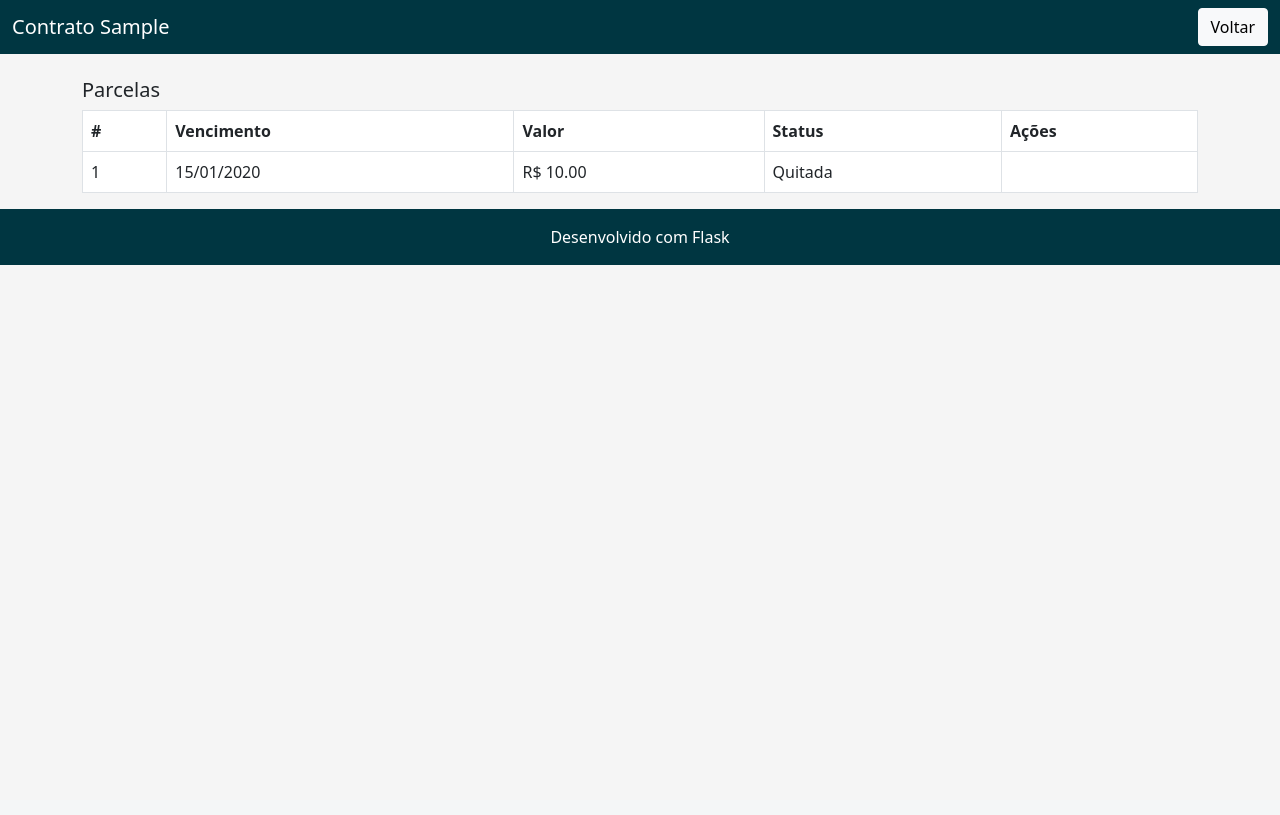
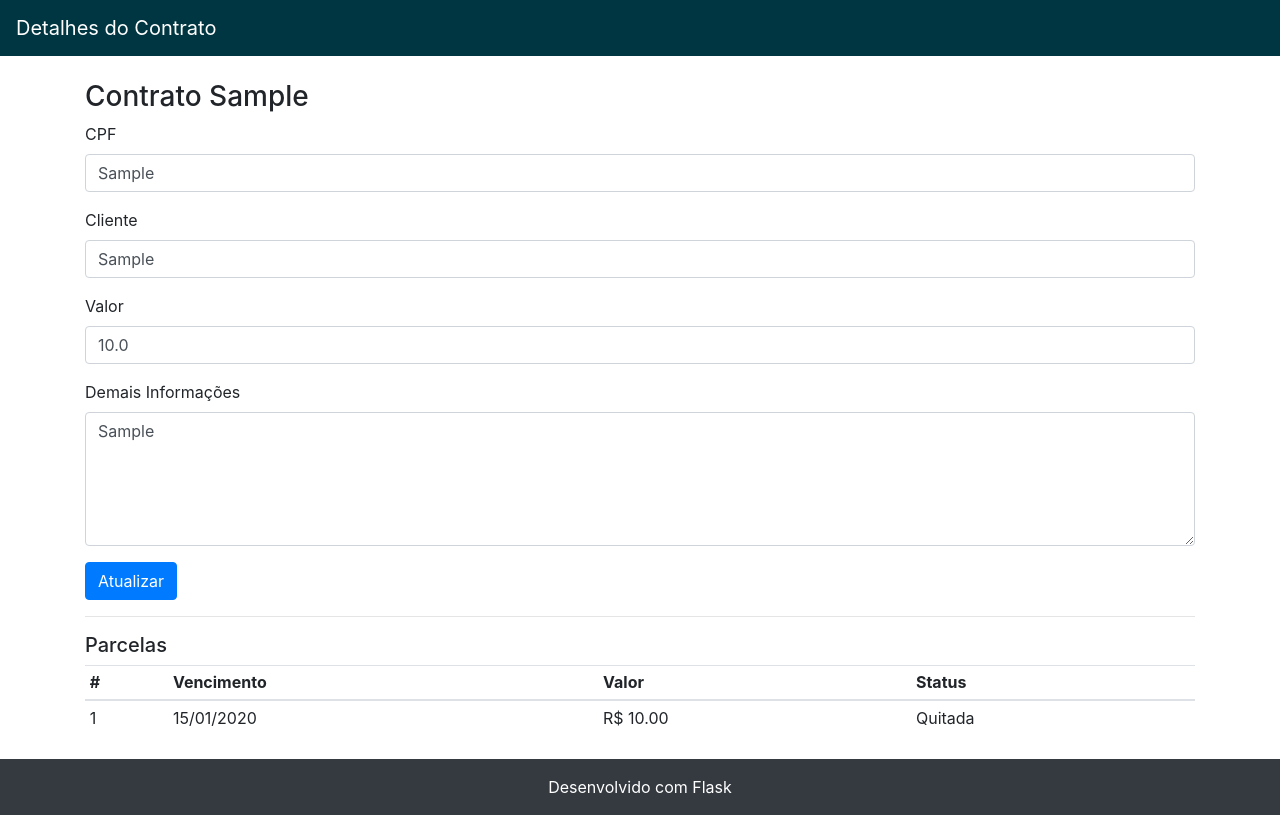
Before and after one commit to felipe4128/Contratos_cobranca, a Flask app: page /contrato/1 in a window 1280 px wide. Before the commit the page ends 265 px from the top, so only its background shows below. Run offline with Flask 3, Linux system fonts and the light colour scheme; tables that the repository leaves empty hold one stand-in row (values such as "Sample post").

Commit message:
Aplica últimas alterações

```diff
--- a/app.py
+++ b/app.py
@@ -1,41 +1,46 @@
-import os
-from datetime import datetime, timedelta
-
 from flask import Flask, render_template, request, redirect, url_for, send_file
 from flask_sqlalchemy import SQLAlchemy
+from datetime import datetime, timedelta
+import os
 import pandas as pd
 
 app = Flask(__name__)
 base_dir = os.path.abspath(os.path.dirname(__file__))
 app.config['SQLALCHEMY_DATABASE_URI'] = 'sqlite:///' + os.path.join(base_dir, 'credito.db')
 app.config['SQLALCHEMY_TRACK_MODIFICATIONS'] = False
-db = SQLAlchemy(app)
 
 @app.context_processor
 def inject_colors():
-    return dict(cor_primaria="#00AE9D", cor_escura="#003641", cor_secundaria="#C9D200")
+    return dict(
+        cor_primaria="#00AE9D",
+        cor_escura="#003641",
+        cor_secundaria="#C9D200"
+    )
+
+db = SQLAlchemy(app)
 
 class Contrato(db.Model):
-    id = db.Column(db.Integer, primary_key=True)
-    cpf = db.Column(db.String(14), nullable=True)
-    data_contrato = db.Column(db.Date, nullable=True)
-    cliente = db.Column(db.String(100), nullable=True)
-    numero = db.Column(db.String(50), nullable=True)
-    tipo_contrato = db.Column(db.String(50), nullable=True)
-    garantia = db.Column(db.String(100), nullable=True)
-    valor = db.Column(db.Float, nullable=True)
-    parcelas = db.Column(db.Integer, default=0)
-    parcelas_restantes = db.Column(db.Integer, default=0)
-    vencimento_parcelas = db.Column(db.Date, nullable=True)
+    id                   = db.Column(db.Integer, primary_key=True)
+    cpf                  = db.Column(db.String(14), nullable=True)
+    data_contrato        = db.Column(db.Date, nullable=True)
+    cliente              = db.Column(db.String(100), nullable=True)
+    numero               = db.Column(db.String(50), nullable=True)
+    tipo_contrato        = db.Column(db.String(50), nullable=True)
+    garantia             = db.Column(db.String(100), nullable=True)
+    valor                = db.Column(db.Float, nullable=True)
+    parcelas             = db.Column(db.Integer, default=0)
+    parcelas_restantes   = db.Column(db.Integer, default=0)
+    vencimento_parcelas  = db.Column(db.Date, nullable=True)
+    demais_info          = db.Column(db.Text, nullable=True)
 
 class Parcela(db.Model):
-    id = db.Column(db.Integer, primary_key=True)
-    contrato_id = db.Column(db.Integer, db.ForeignKey('contrato.id'))
-    numero = db.Column(db.Integer)
-    valor = db.Column(db.Float)
-    vencimento = db.Column(db.Date)
-    quitada = db.Column(db.Boolean, default=False)
-    contrato = db.relationship('Contrato', backref=db.backref('parcelas_list', lazy=True))
+    id            = db.Column(db.Integer, primary_key=True)
+    contrato_id   = db.Column(db.Integer, db.ForeignKey('contrato.id'))
+    numero        = db.Column(db.Integer)
+    valor         = db.Column(db.Float)
+    vencimento    = db.Column(db.Date)
+    quitada       = db.Column(db.Boolean, default=False)
+    contrato      = db.relationship('Contrato', backref=db.backref('parcelas_list', lazy=True))
 
 @app.before_request
 def criar_tabelas():
@@ -44,66 +49,105 @@ def criar_tabelas():
 @app.route('/')
 def index():
     contratos = Contrato.query.all()
-    resumo = []
-    for c in contratos:
-        valor_pago = sum(p.valor for p in c.parcelas_list if p.quitada)
-        resumo.append({'cpf': c.cpf, 'cliente': c.cliente, 'numero': c.numero,
-                       'tipo': c.tipo_contrato, 'valor': c.valor, 'valor_pago': valor_pago, 'id': c.id})
-    return render_template('index.html', resumo=resumo)
+    pagos = {c.id: sum(p.valor for p in c.parcelas_list if p.quitada) for c in contratos}
+    return render_template('index.html', contratos=contratos, valor_pago=pagos)
 
 @app.route('/novo', methods=['GET','POST'])
 def novo():
     if request.method == 'POST':
-        cpf = request.form.get('cpf')
-        data_contrato = datetime.strptime(request.form['data_contrato'], '%Y-%m-%d') if request.form.get('data_contrato') else None
-        cliente = request.form.get('cliente')
-        numero = request.form.get('numero')
-        tipo = request.form.get('tipo_contrato')
-        garantia = request.form.get('garantia')
-        valor = float(request.form['valor']) if request.form.get('valor') else None
-        parcelas = int(request.form['parcelas']) if request.form.get('parcelas') else 0
-        venc = datetime.strptime(request.form['vencimento_parcelas'], '%Y-%m-%d') if request.form.get('vencimento_parcelas') else None
+        cpf = request.form.get('cpf') or None
+        data_str = request.form.get('data_contrato')
+        data_contrato = datetime.strptime(data_str, '%Y-%m-%d') if data_str else None
+        cliente = request.form.get('cliente') or None
+        numero = request.form.get('numero') or None
+        tipo = request.form.get('tipo_contrato') or None
+        garantia = request.form.get('garantia') or None
+        valor = float(request.form.get('valor')) if request.form.get('valor') else None
+        parcelas = int(request.form.get('parcelas')) if request.form.get('parcelas') else 0
+        venc_str = request.form.get('vencimento_parcelas')
+        venc_init = datetime.strptime(venc_str, '%Y-%m-%d') if venc_str else (data_contrato + timedelta(days=30) if data_contrato else None)
 
-        c = Contrato(cpf=cpf, data_contrato=data_contrato, cliente=cliente, numero=numero,
-                     tipo_contrato=tipo, garantia=garantia, valor=valor,
-                     parcelas=parcelas, parcelas_restantes=parcelas, vencimento_parcelas=venc)
-        db.session.add(c)
+        contrato = Contrato(
+            cpf=cpf,
+            data_contrato=data_contrato,
+            cliente=cliente,
+            numero=numero,
+            tipo_contrato=tipo,
+            garantia=garantia,
+            valor=valor,
+            parcelas=parcelas,
+            parcelas_restantes=parcelas,
+            vencimento_parcelas=venc_init
+        )
+        db.session.add(contrato)
         db.session.commit()
-        if parcelas and valor and venc:
+
+        if parcelas and valor and venc_init:
             valor_parc = round(valor/parcelas,2)
             for i in range(1, parcelas+1):
-                v = venc + timedelta(days=30*(i-1))
-                p = Parcela(contrato_id=c.id, numero=i, valor=valor_parc, vencimento=v)
+                venc = venc_init + timedelta(days=30*(i-1))
+                p = Parcela(contrato_id=contrato.id, numero=i, valor=valor_parc, vencimento=venc)
                 db.session.add(p)
             db.session.commit()
+
         return redirect(url_for('index'))
     return render_template('novo.html')
 
 @app.route('/contrato/<int:id>', methods=['GET','POST'])
 def ver_contrato(id):
-    c = Contrato.query.get_or_404(id)
+    contrato = Contrato.query.get_or_404(id)
+    parcelas = contrato.parcelas_list
     if request.method == 'POST':
-        pid = int(request.form['parcela_id'])
-        p = Parcela.query.get(pid)
-        if p and not p.quitada:
-            p.quitada = True
-            c.parcelas_restantes -= 1
-            db.session.commit()
+        contrato.demais_info = request.form.get('demais_info') or None
+        for field, val in request.form.items():
+            if hasattr(Contrato, field) and field not in ['id']:
+                if val == '':
+                    setattr(contrato, field, None)
+                elif field in ['valor']:
+                    setattr(contrato, field, float(val))
+                elif field in ['parcelas', 'parcelas_restantes']:
+                    setattr(contrato, field, int(val))
+                elif field in ['data_contrato','vencimento_parcelas']:
+                    setattr(contrato, field, datetime.strptime(val,'%Y-%m-%d'))
+                else:
+                    setattr(contrato, field, val)
+        db.session.commit()
         return redirect(url_for('ver_contrato', id=id))
-    return render_template('contrato.html', contrato=c, parcelas=c.parcelas_list)
+    return render_template('contrato.html', contrato=contrato, parcelas=parcelas)
+
+@app.route('/parcela/<int:id>/quitar', methods=['POST'])
+def quitar_parcela(id):
+    p = Parcela.query.get_or_404(id)
+    p.quitada = True
+    cont = Contrato.query.get(p.contrato_id)
+    if cont.parcelas_restantes > 0:
+        cont.parcelas_restantes -= 1
+    db.session.commit()
+    return redirect(url_for('ver_contrato', id=p.contrato_id))
+
+@app.route('/deletar', methods=['POST'])
+def deletar():
+    ids = request.form.getlist('ids')
+    for i in ids:
+        c = Contrato.query.get(int(i))
+        if c:
+            Parcela.query.filter_by(contrato_id=c.id).delete()
+            db.session.delete(c)
+    db.session.commit()
+    return redirect(url_for('index'))
 
 @app.route('/exportar')
 def exportar():
-    rows = []
-    for c in Contrato.query.all():
-        rows.append({'CPF': c.cpf, 'Cliente': c.cliente, 'Contrato': c.numero,
-                     'Tipo': c.tipo_contrato, 'Valor Contrato': c.valor,
-                     'Valor Pago': sum(p.valor for p in c.parcelas_list if p.quitada)})
-    df = pd.DataFrame(rows)
-    path = os.path.join(base_dir,'export.xlsx')
+    contratos = Contrato.query.all()
+    data = []
+    for c in contratos:
+        d = {'cpf': c.cpf, 'cliente': c.cliente, 'numero': c.numero, 'tipo_contrato': c.tipo_contrato, 'valor': c.valor}
+        data.append(d)
+    df = pd.DataFrame(data)
+    path = os.path.join(base_dir, 'export.xlsx')
     df.to_excel(path, index=False)
     return send_file(path, as_attachment=True)
 
-if __name__=="__main__":
-    port = int(os.environ.get("PORT", 5000))
-    app.run(host="0.0.0.0", port=port)
+if __name__ == "__main__":
+    port = int(os.environ.get("PORT",5000))
+    app.run(host="0.0.0.0",port=port)
--- a/render.yaml
+++ b/render.yaml
@@ -4,4 +4,4 @@ services:
     env: python
     plan: free
     buildCommand: pip install -r requirements.txt
-    startCommand: python3 -m gunicorn app:app --bind 0.0.0.0:$PORT
+    startCommand: python3 app.py
--- a/requirements.txt
+++ b/requirements.txt
@@ -1,4 +1,4 @@
-Flask>=3.0
-Flask-SQLAlchemy>=3.0
+Flask==3.1.1
+Flask-SQLAlchemy==3.1.1
 pandas>=2.3.1
-openpyxl
+openpyxl>=3.1.5
--- a/templates/contrato.html
+++ b/templates/contrato.html
@@ -1,31 +1,38 @@
-<!doctype html>
-<html lang="pt-br">
-<head><meta charset="utf-8"><title>Contrato</title>
-<link href="https://cdn.jsdelivr.net/npm/bootstrap@5.0.2/dist/css/bootstrap.min.css" rel="stylesheet"></head>
-<body style="background:#f5f5f5">
-<nav class="navbar" style="background:{{ cor_escura }};">
-  <div class="container-fluid">
-    <span class="navbar-brand mb-0 h1" style="color:white">Contrato {{ contrato.numero }}</span>
-    <a href="{{ url_for('index') }}" class="btn btn-light">Voltar</a>
-  </div>
+<!DOCTYPE html>
+<html>
+<head>
+  <meta charset="utf-8">
+  <title>Detalhes do Contrato</title>
+  <link href="https://cdn.jsdelivr.net/npm/bootstrap@4.6.2/dist/css/bootstrap.min.css" rel="stylesheet">
+</head>
+<body>
+<nav class="navbar navbar-expand-lg" style="background-color: #003641;">
+  <span class="navbar-brand text-white">Detalhes do Contrato</span>
 </nav>
-<div class="container mt-4">
+<div class="container my-4">
+  <h3>Contrato {{ contrato.numero }}</h3>
+  <form method="post">
+    <div class="form-group"><label>CPF</label><input type="text" name="cpf" value="{{ contrato.cpf }}" class="form-control"></div>
+    <div class="form-group"><label>Cliente</label><input type="text" name="cliente" value="{{ contrato.cliente }}" class="form-control"></div>
+    <div class="form-group"><label>Valor</label><input type="number" step="0.01" name="valor" value="{{ contrato.valor }}" class="form-control"></div>
+    <div class="form-group"><label>Demais Informações</label><textarea name="demais_info" class="form-control" rows="5">{{ contrato.demais_info or '' }}</textarea></div>
+    <button class="btn btn-primary">Atualizar</button>
+  </form>
+  <hr>
   <h5>Parcelas</h5>
-<table class="table table-bordered bg-white">
-<thead><tr><th>#</th><th>Vencimento</th><th>Valor</th><th>Status</th><th>Ações</th></tr></thead>
+  <table class="table table-sm">
+    <thead><tr><th>#</th><th>Vencimento</th><th>Valor</th><th>Status</th></tr></thead>
     <tbody>
       {% for p in parcelas %}
       <tr>
         <td>{{ p.numero }}</td>
         <td>{{ p.vencimento.strftime('%d/%m/%Y') }}</td>
-<td>R$ {{ '%.2f'%p.valor }}</td>
-<td>{{ 'Quitada' if p.quitada else 'Aberta' }}</td>
+        <td>R$ {{ '%.2f'|format(p.valor) }}</td>
         <td>
-{% if not p.quitada %}
-<form method="post" style="display:inline">
-  <input type="hidden" name="parcela_id" value="{{ p.id }}">
-  <button class="btn btn-sm btn-success">Quitar</button>
-</form>
+          {% if p.quitada %}
+            Quitada
+          {% else %}
+            <form method="post" action="{{ url_for('quitar_parcela', id=p.id) }}"><button class="btn btn-sm btn-success">Quitar</button></form>
           {% endif %}
         </td>
       </tr>
@@ -33,6 +40,6 @@
     </tbody>
   </table>
 </div>
-<footer class="text-center py-3" style="background:{{ cor_escura }};color:white">Desenvolvido com Flask</footer>
+<footer class="bg-dark text-white text-center py-3">Desenvolvido com Flask</footer>
 </body>
 </html>
```
Also changed, not shown: templates/base.html (+20 -21 lines), templates/index.html (+22 -17 lines), templates/novo.html (+24 -24 lines). Lines whose indentation alone changed are shown as unchanged.
